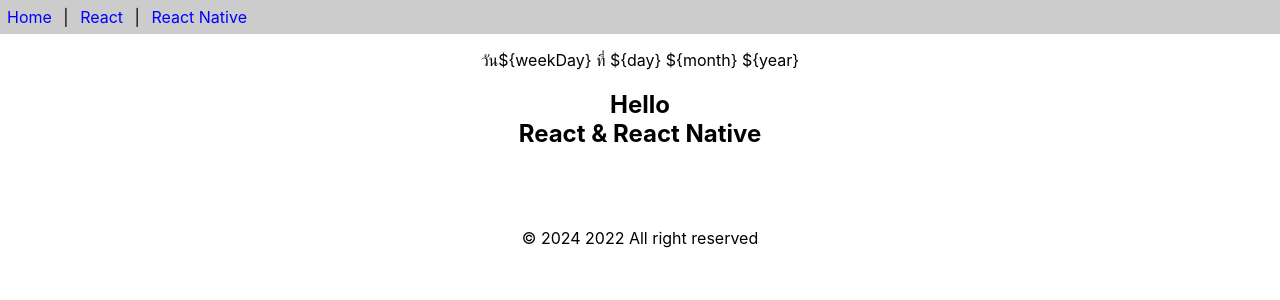
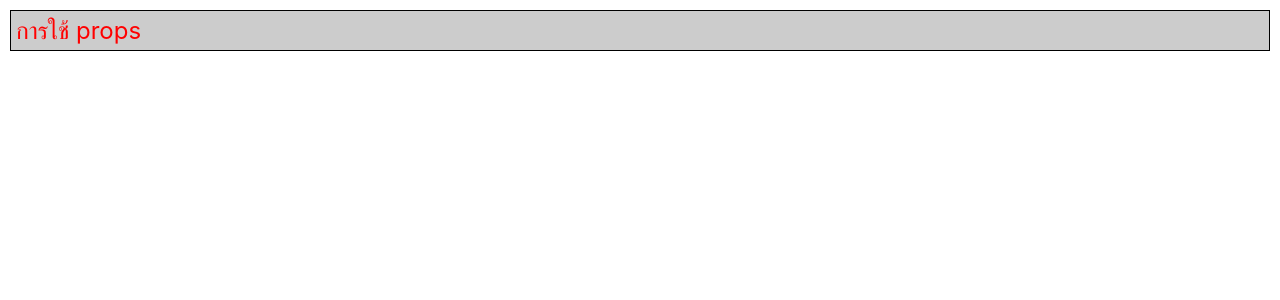
Before and after one commit to thapanankulab25/week5-component, a React (Create React App) app in the folder app1/: page / in a window 1280 px wide. Shown: the top 300 px of the page. Built offline with nearby package versions, Linux system fonts and the light colour scheme.

Commit message:
update props

```diff
--- a/app1/src/App.js
+++ b/app1/src/App.js
@@ -10,17 +10,32 @@
 // }
 // export default App
 
+import MsgBox2 from './func-props'
 function App() {
-    return (
-    <>
-    <Header/>
-    <p><center><Calendar/></center></p>
-    <Content/>
-    <Footer/>
-    </>
-    )
-    }
-    export default App
+return (
+<MsgBox2
+text= "การใช้ props"
+color= "red "
+bgColor="#ccc"
+fontSize="18pt"
+border="solid 1px black"
+/>
+)
+}
+export default App
+
+
+// function App() {
+//     return (
+//     <>
+//     <Header/>
+//     <p><center><Calendar/></center></p>
+//     <Content/>
+//     <Footer/>
+//     </>
+//     )
+//     }
+//     export default App
 
 
 // import logo from './logo.svg';
--- a/app1/src/class-components.js
+++ b/app1/src/class-components.js
@@ -11,7 +11,7 @@
         const day = date.getDate()
         const month = monthNames[date.getMonth()]
         const year = date.getFullYear() + 543
-        return 'วัน${weekDay} ที่ ${day} ${month} ${year}'
+        return `วัน${weekDay} ที่ ${day} ${month} ${year}`
         }
         render() {
         return <div>{this.getDate()}</div>
--- /dev/null
+++ b/app1/src/func-props.js
@@ -0,0 +1,14 @@
+import React from 'react'
+
+export default function MsgBox2(props) {
+  const divStyle = {
+    margin: '10px',
+    padding: '5px',
+    color: props.color,
+    backgroundColor: '#ccc',
+    fontSize: props.fontSize,
+    border: 'solid 1px black',
+  };
+
+  return <div style={divStyle}>{props.text}</div>;
+}
```
